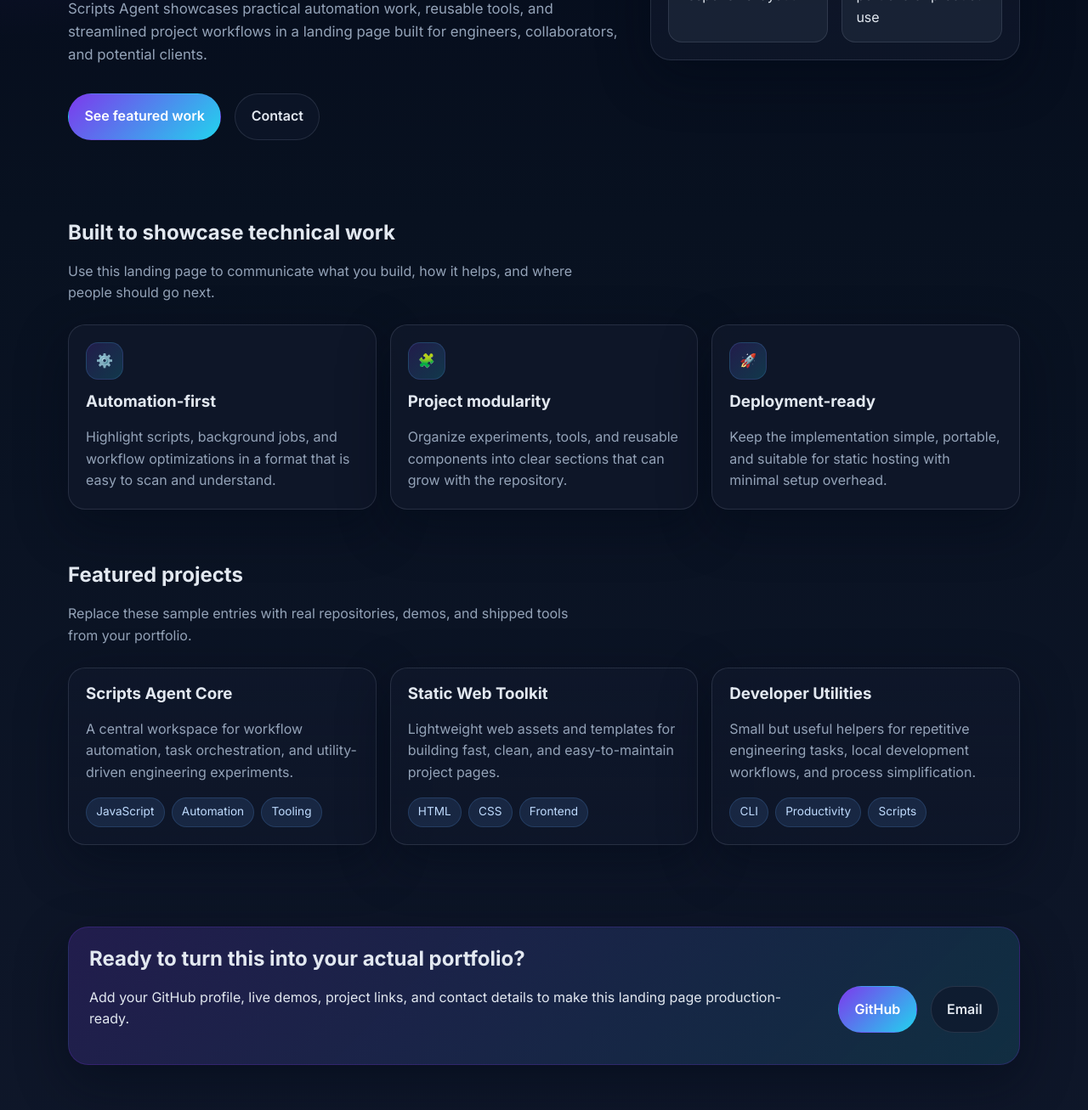
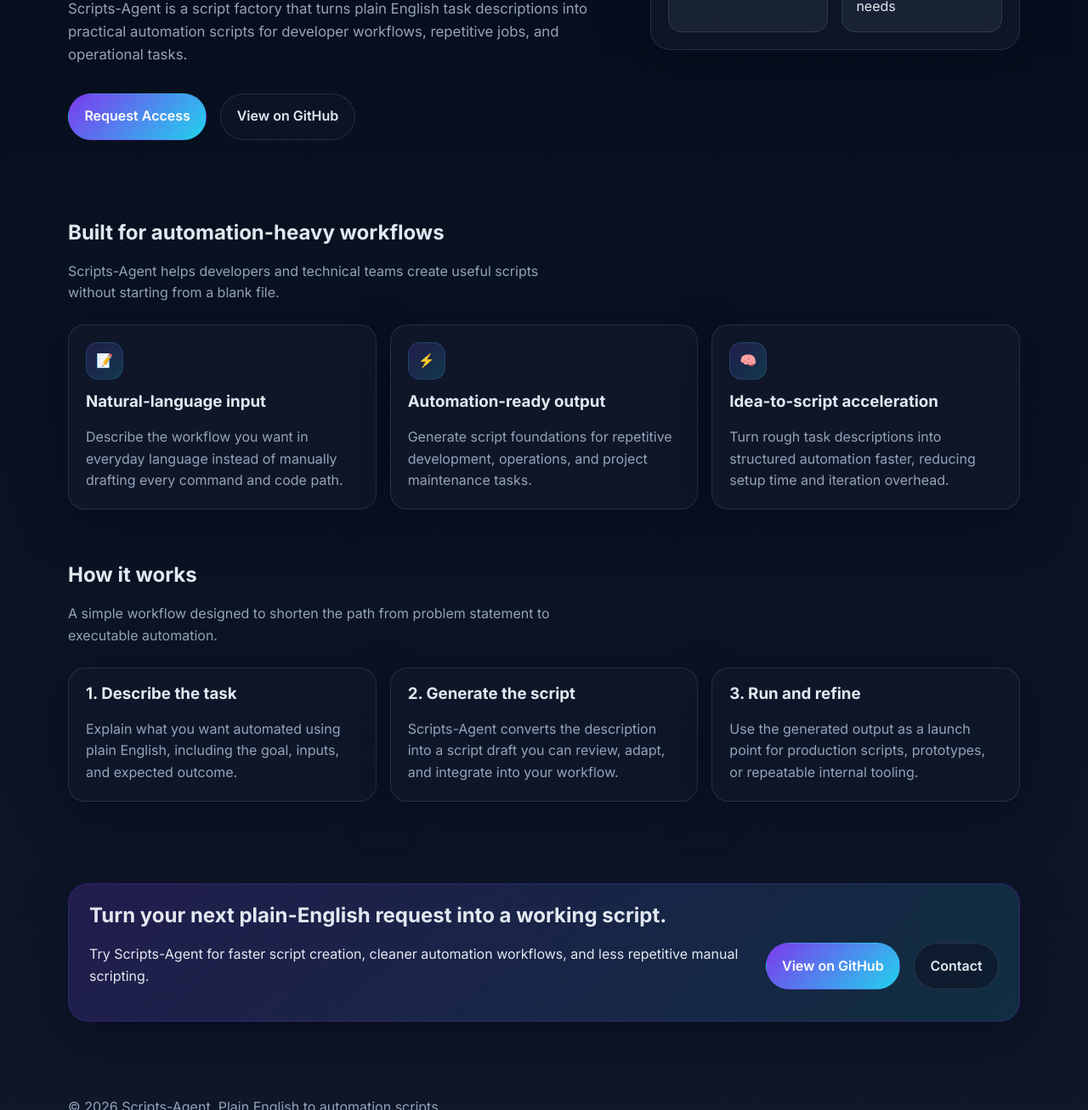
Before and after one commit to GODWthIN7/Scripts-Agent, a website: page index.html in a window 1280 px wide. Shown: the part 701-2008 px from the top of the page at 85% size. Drawn offline with Linux system fonts and the light colour scheme.

Commit message:
Update landing page copy to SaaS-style Scripts-Agent positioning

```diff
--- a/index.html
+++ b/index.html
@@ -3,24 +3,24 @@
   <head>
     <meta charset="utf-8" />
     <meta name="viewport" content="width=device-width, initial-scale=1" />
-    <title>Scripts Agent | Automation for Builders</title>
+    <title>Scripts-Agent | Generate Automation Scripts from Plain English</title>
     <meta
       name="description"
-      content="Scripts Agent is a modern project landing page for showcasing automation tools, developer workflows, and production-ready experiments."
+      content="Scripts-Agent turns plain English requests into automation scripts, helping developers and teams create scripts faster with less manual setup."
     />
-    <meta property="og:title" content="Scripts Agent | Automation for Builders" />
+    <meta property="og:title" content="Scripts-Agent | Generate Automation Scripts from Plain English" />
     <meta
       property="og:description"
-      content="Showcase automation tools, developer workflows, and production-ready experiments with a polished modern landing page."
+      content="Describe the task in plain English and Scripts-Agent produces automation-ready scripts for real workflows."
     />
     <meta property="og:type" content="website" />
     <meta property="og:url" content="https://godwthin7.github.io/Scripts-Agent/" />
     <meta property="og:image" content="https://godwthin7.github.io/Scripts-Agent/og-image.svg" />
     <meta name="twitter:card" content="summary_large_image" />
-    <meta name="twitter:title" content="Scripts Agent | Automation for Builders" />
+    <meta name="twitter:title" content="Scripts-Agent | Generate Automation Scripts from Plain English" />
     <meta
       name="twitter:description"
-      content="A modern landing page for automation tooling, developer workflows, and technical project showcases."
+      content="Turn plain English into automation scripts for developer workflows, repetitive tasks, and operational tooling."
     />
     <meta name="twitter:image" content="https://godwthin7.github.io/Scripts-Agent/og-image.svg" />
     <link rel="icon" href="favicon.svg" type="image/svg+xml" />
@@ -35,16 +35,16 @@
   <body>
     <header class="site-header">
       <div class="container">
-        <a class="brand" href="#top" aria-label="Scripts Agent home">
+        <a class="brand" href="#top" aria-label="Scripts-Agent home">
           <span class="brand-mark">S</span>
-          <span>Scripts Agent</span>
+          <span>Scripts-Agent</span>
         </a>
 
         <nav class="nav" aria-label="Primary">
           <a href="#features">Features</a>
-          <a href="#projects">Projects</a>
+          <a href="#how-it-works">How it works</a>
           <a href="#contact">Contact</a>
-          <a class="button" href="#projects">Explore</a>
+          <a class="button" href="#contact">Request Access</a>
         </nav>
       </div>
     </header>
@@ -53,44 +53,43 @@
       <section class="hero section-reveal">
         <div class="container hero-grid">
           <div class="hero-copy">
-            <span class="eyebrow">Automation • Tooling • Delivery</span>
-            <h1>Modern tooling for scripts, workflows, and developer velocity.</h1>
+            <span class="eyebrow">Plain English in. Automation out.</span>
+            <h1>Generate automation scripts from natural language.</h1>
             <p>
-              Scripts Agent showcases practical automation work, reusable tools,
-              and streamlined project workflows in a landing page built for
-              engineers, collaborators, and potential clients.
+              Scripts-Agent is a script factory that turns plain English task
+              descriptions into practical automation scripts for developer
+              workflows, repetitive jobs, and operational tasks.
             </p>
 
             <div class="hero-actions">
-              <a class="button primary" href="#projects">See featured work</a>
-              <a class="button" href="#contact">Contact</a>
+              <a class="button primary" href="#contact">Request Access</a>
+              <a class="button" href="https://github.com/GODWthIN7/Scripts-Agent">View on GitHub</a>
             </div>
           </div>
 
-          <aside class="hero-card section-reveal" aria-label="Project highlights">
-            <h2>Why this project</h2>
+          <aside class="hero-card section-reveal" aria-label="Product highlights">
+            <h2>Why teams use it</h2>
             <p>
-              Present technical work with a polished interface, clear messaging,
-              and sections designed for demos, repositories, and production-ready
-              experiments.
+              Reduce time spent writing one-off scripts, speed up internal
+              tooling, and move from intent to execution with less manual setup.
             </p>
 
             <div class="metric-grid">
               <div class="metric">
-                <strong>Fast</strong>
-                <span>Static and easy to deploy anywhere</span>
+                <strong>Faster</strong>
+                <span>Go from request to script in minutes</span>
               </div>
               <div class="metric">
-                <strong>Clear</strong>
-                <span>Focused sections for projects and outcomes</span>
+                <strong>Simpler</strong>
+                <span>Describe tasks in plain English</span>
               </div>
               <div class="metric">
-                <strong>Modern</strong>
-                <span>Visual styling with responsive layout</span>
+                <strong>Practical</strong>
+                <span>Create scripts for real workflows</span>
               </div>
               <div class="metric">
                 <strong>Flexible</strong>
-                <span>Easy to adapt to portfolio or product use</span>
+                <span>Adapt outputs to different automation needs</span>
               </div>
             </div>
           </aside>
@@ -100,92 +99,77 @@
       <section id="features" class="section-reveal">
         <div class="container">
           <div class="section-heading">
-            <h2>Built to showcase technical work</h2>
+            <h2>Built for automation-heavy workflows</h2>
             <p>
-              Use this landing page to communicate what you build, how it helps,
-              and where people should go next.
+              Scripts-Agent helps developers and technical teams create useful
+              scripts without starting from a blank file.
             </p>
           </div>
 
           <div class="feature-grid">
             <article class="card">
-              <div class="icon" aria-hidden="true">⚙️</div>
-              <h3>Automation-first</h3>
+              <div class="icon" aria-hidden="true">📝</div>
+              <h3>Natural-language input</h3>
               <p>
-                Highlight scripts, background jobs, and workflow optimizations in
-                a format that is easy to scan and understand.
+                Describe the workflow you want in everyday language instead of
+                manually drafting every command and code path.
               </p>
             </article>
 
             <article class="card">
-              <div class="icon" aria-hidden="true">🧩</div>
-              <h3>Project modularity</h3>
+              <div class="icon" aria-hidden="true">⚡</div>
+              <h3>Automation-ready output</h3>
               <p>
-                Organize experiments, tools, and reusable components into clear
-                sections that can grow with the repository.
+                Generate script foundations for repetitive development,
+                operations, and project maintenance tasks.
               </p>
             </article>
 
             <article class="card">
-              <div class="icon" aria-hidden="true">🚀</div>
-              <h3>Deployment-ready</h3>
+              <div class="icon" aria-hidden="true">🧠</div>
+              <h3>Idea-to-script acceleration</h3>
               <p>
-                Keep the implementation simple, portable, and suitable for static
-                hosting with minimal setup overhead.
+                Turn rough task descriptions into structured automation faster,
+                reducing setup time and iteration overhead.
               </p>
             </article>
           </div>
         </div>
       </section>
 
-      <section id="projects" class="section-reveal">
+      <section id="how-it-works" class="section-reveal">
         <div class="container">
           <div class="section-heading">
-            <h2>Featured projects</h2>
+            <h2>How it works</h2>
             <p>
-              Replace these sample entries with real repositories, demos, and
-              shipped tools from your portfolio.
+              A simple workflow designed to shorten the path from problem
+              statement to executable automation.
             </p>
           </div>
 
           <div class="project-grid">
             <article class="project-card">
-              <h3>Scripts Agent Core</h3>
+              <h3>1. Describe the task</h3>
               <p>
-                A central workspace for workflow automation, task orchestration,
-                and utility-driven engineering experiments.
+                Explain what you want automated using plain English, including
+                the goal, inputs, and expected outcome.
               </p>
-              <ul class="tag-list" aria-label="Scripts Agent Core tags">
-                <li class="tag">JavaScript</li>
-                <li class="tag">Automation</li>
-                <li class="tag">Tooling</li>
-              </ul>
             </article>
 
             <article class="project-card">
-              <h3>Static Web Toolkit</h3>
+              <h3>2. Generate the script</h3>
               <p>
-                Lightweight web assets and templates for building fast, clean,
-                and easy-to-maintain project pages.
+                Scripts-Agent converts the description into a script draft you
+                can review, adapt, and integrate into your workflow.
               </p>
-              <ul class="tag-list" aria-label="Static Web Toolkit tags">
-                <li class="tag">HTML</li>
-                <li class="tag">CSS</li>
-                <li class="tag">Frontend</li>
-              </ul>
             </article>
 
             <article class="project-card">
-              <h3>Developer Utilities</h3>
+              <h3>3. Run and refine</h3>
               <p>
-                Small but useful helpers for repetitive engineering tasks, local
-                development workflows, and process simplification.
+                Use the generated output as a launch point for production
+                scripts, prototypes, or repeatable internal tooling.
               </p>
-              <ul class="tag-list" aria-label="Developer Utilities tags">
-                <li class="tag">CLI</li>
-                <li class="tag">Productivity</li>
-                <li class="tag">Scripts</li>
-              </ul>
             </article>
           </div>
         </div>
@@ -195,16 +179,16 @@
         <div class="container">
           <div class="cta-panel">
             <div>
-              <h2>Ready to turn this into your actual portfolio?</h2>
+              <h2>Turn your next plain-English request into a working script.</h2>
               <p>
-                Add your GitHub profile, live demos, project links, and contact
-                details to make this landing page production-ready.
+                Try Scripts-Agent for faster script creation, cleaner automation
+                workflows, and less repetitive manual scripting.
               </p>
             </div>
 
             <div class="hero-actions">
-              <a class="button primary" href="https://github.com/GODWthIN7">GitHub</a>
-              <a class="button" href="mailto:your-email@example.com">Email</a>
+              <a class="button primary" href="https://github.com/GODWthIN7/Scripts-Agent">View on GitHub</a>
+              <a class="button" href="mailto:your-email@example.com">Contact</a>
             </div>
           </div>
         </div>
@@ -213,7 +197,7 @@
 
     <footer class="site-footer">
       <div class="container">
-        <p>&copy; 2026 Scripts Agent. Designed as a modern project landing page.</p>
+        <p>&copy; 2026 Scripts-Agent. Plain English to automation scripts.</p>
       </div>
     </footer>
 
```
